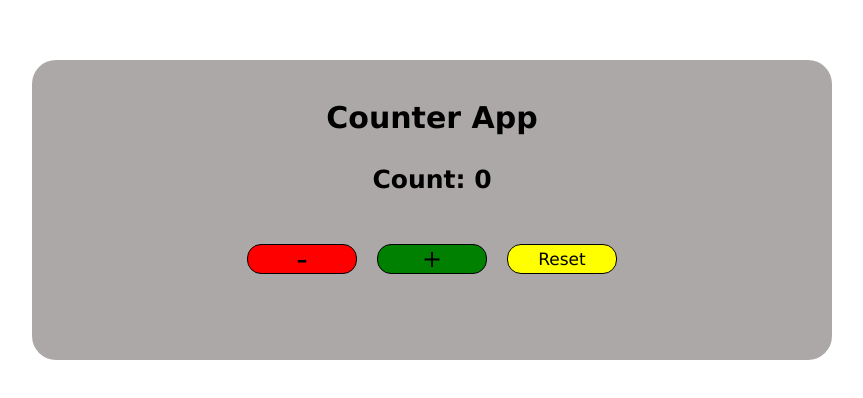
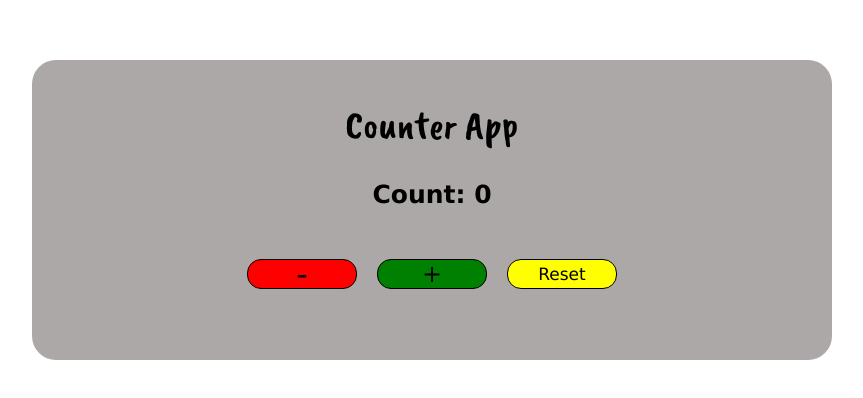
Before and after one commit to RajJadhav4140/counter_app, a React (Vite) app: page / in a window 1280 px wide. Shown: the part 190-588 px from the top of the page, without its empty margins (208-1071 px from the left). Built offline with nearby package versions, Linux system fonts and the light colour scheme.

Commit message:
edit css

```diff
--- a/src/components/counter/Count.css
+++ b/src/components/counter/Count.css
@@ -12,7 +12,9 @@
     align-items: center;
     justify-content: center;
     padding-top: 40px;
-    font-size: 30px;
+    font-size: 40px;
+    font-family: "Caveat Brush", cursive;
+    font-weight: 400;
 }
 
 .main-container h3{
```
